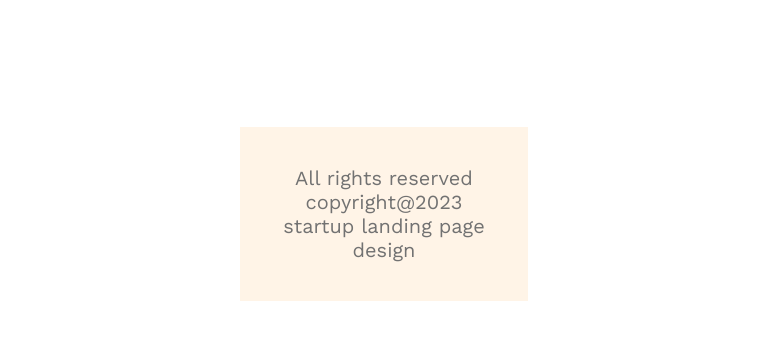
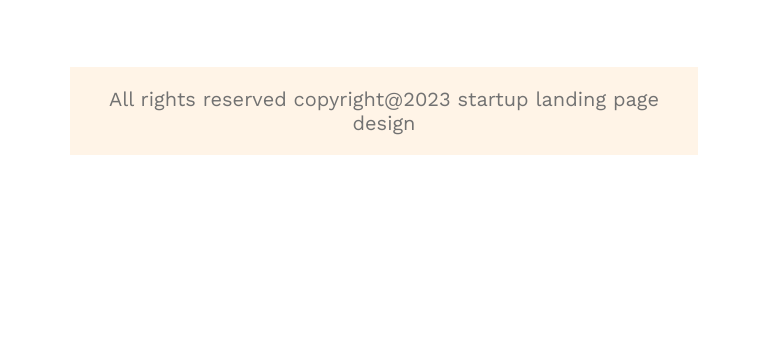
Before and after one commit to ibrahimmazumder15/g3-architect-website, a plain HTML site: page index.html in a window 768 px wide. Shown: the part 5241-5580 px from the top of the page. After the commit the page ends 5466 px from the top, so only its background shows below. Drawn offline with nearby package versions, Linux system fonts and the light colour scheme.

Commit message:
resonsive for tablet device

```diff
--- a/styles/architects.css
+++ b/styles/architects.css
@@ -309,4 +309,9 @@ main > section{
      margin-left: 20px;
 }
 
+.footer-container{
+     padding: 20px 20px;
+     margin: 70px;
 }
+
+}
```
